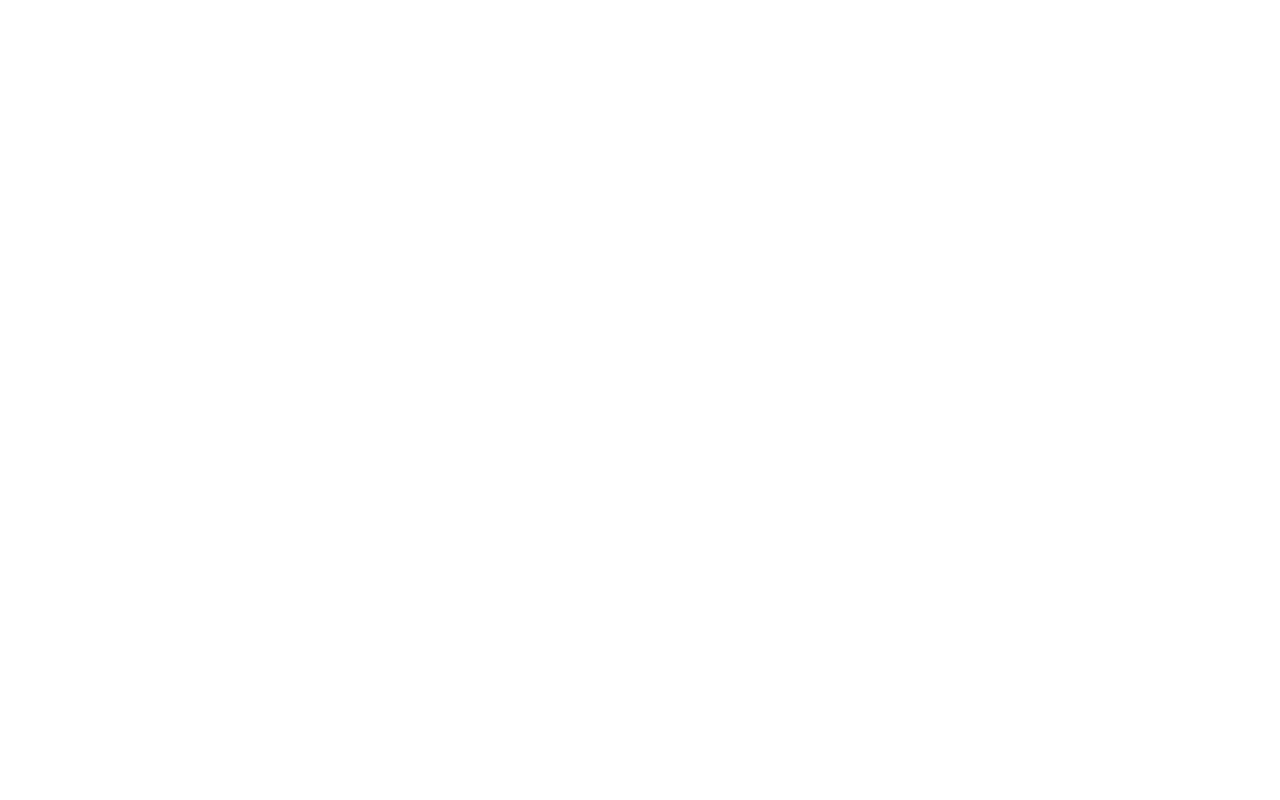
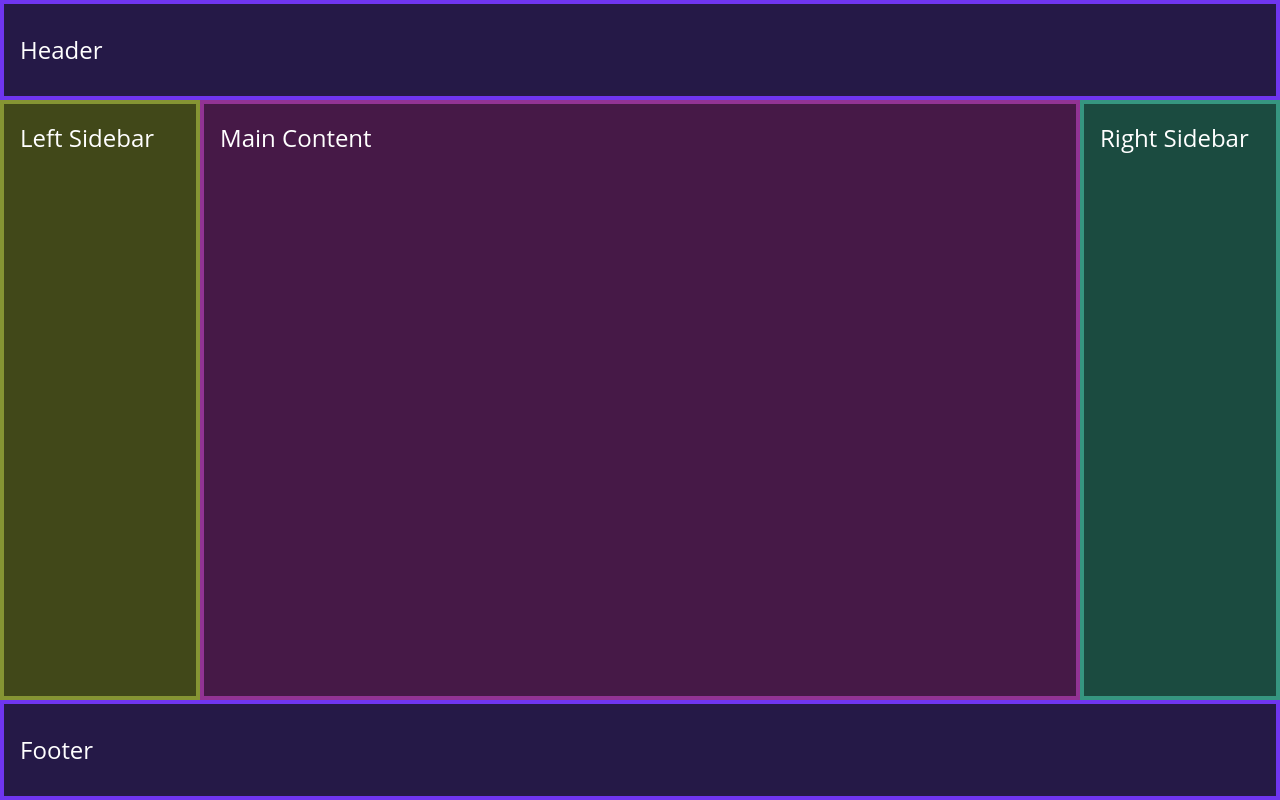
Before and after one commit to Andriikryl/grid-practice-4, a plain HTML site: page index.html in a window 1280 px wide. Drawn offline with Linux system fonts and the light colour scheme.

Commit message:
feat[html / css]

```diff
--- a/index.html
+++ b/index.html
@@ -8,12 +8,12 @@
     <link rel="stylesheet" href="styles/style.css" />
   </head>
   <body>
-    <div class="container">
-      <header></header>
-      <div class="left-side"></div>
-      <main></main>
-      <div class="right-side"></div>
-      <footer></footer>
+    <div class="parent">
+      <header>Header</header>
+      <div class="left-side">Left Sidebar</div>
+      <main>Main Content</main>
+      <div class="right-side">Right Sidebar</div>
+      <footer>Footer</footer>
     </div>
   </body>
 </html>
--- a/styles/style.css
+++ b/styles/style.css
@@ -24,3 +24,101 @@
   #root, #__next {
     isolation: isolate;
   }
+
+  body {
+    color: white;
+    font-family: "Open Sans", sans-serif;
+    font-size: 1.5rem;
+  }
+
+  .parent > * {
+    padding: 1rem;
+  }
+
+  header {
+    background-color: #251947;
+    border: 4px solid #6f35f1;
+  }
+
+  .left-side {
+    background-color: #414819;
+    border: 4px solid #859433;
+  }
+
+  main {
+    background-color: #461947;
+    border: 4px solid #923394;
+  }
+
+  .right-side {
+    background-color: #1b4b40;
+    border: 4px solid #369680;
+  }
+
+  footer {
+    background-color: #251947;
+    border: 4px solid #6f35f1;
+  }
+
+  /* Mobile Styles */
+  .parent {
+    display: grid;
+    grid-template-areas:
+      "head"
+      "left"
+      "main"
+      "right"
+      "foot";
+    min-height: 100vh;
+  }
+
+  .parent > header,
+  footer {
+    display: flex;
+    align-items: center;
+  }
+
+  header {
+    grid-area: head;
+  }
+
+  .left-side {
+    grid-area: left;
+  }
+
+  main {
+    grid-area: main;
+  }
+
+  .right-side {
+    grid-area: right;
+  }
+
+  footer {
+    grid-area: foot;
+  }
+
+  /* Tablet styles */
+  @media screen and (min-width: 500px) {
+    .parent {
+      grid-template-columns: 0.5fr 1fr;
+      grid-template-rows: 100px 1fr 1fr 100px;
+      grid-template-areas:
+        "head head"
+        "left main"
+        "right main"
+        "foot foot";
+    }
+  }
+
+  /* laptop and desktop styles */
+  @media screen and (min-width: 960px) {
+    .parent {
+      grid-template-columns: 200px 1fr 200px;
+      grid-template-areas:
+        "head head head"
+        "left main right"
+        "left main right"
+        "foot foot foot";
+    }
+  }
```
